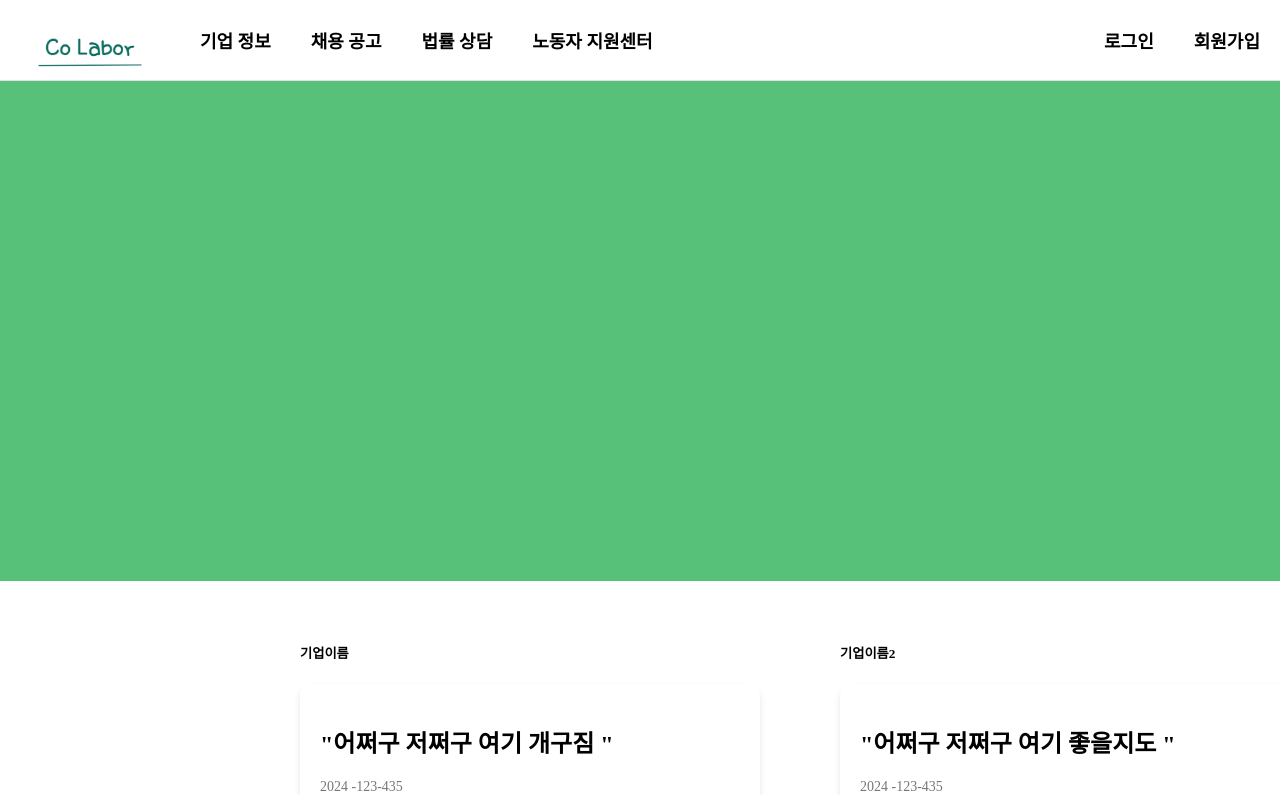
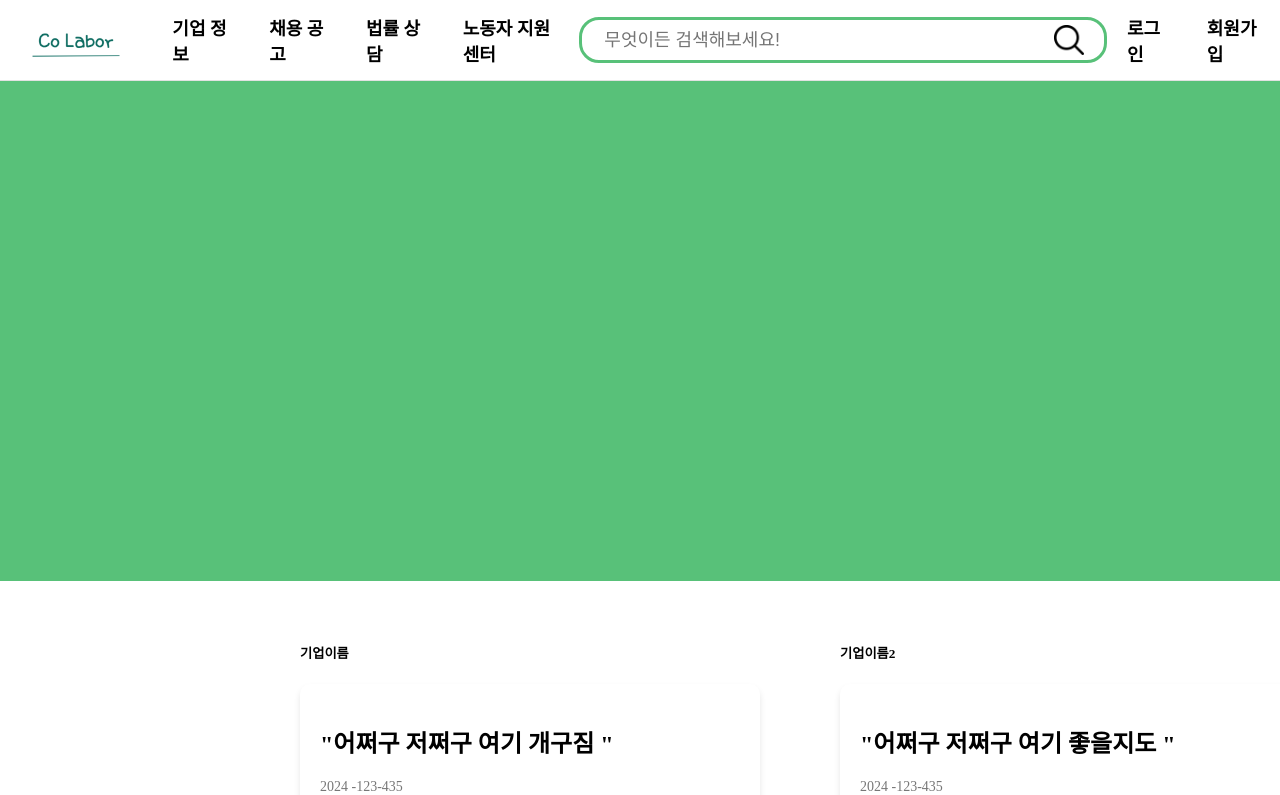
Before and after one commit to Co-Labor-Project/Co-Labor-FE, a React (Vite) app: page / in a window 1280 px wide. Shown: the top 795 px of the page. Built offline with nearby package versions, Linux system fonts and the light colour scheme; the HTML template or start-up script is replaced by a standard one.

Commit message:
feat: search Box UI implement and searchPage Route

```diff
--- a/src/App.jsx
+++ b/src/App.jsx
@@ -15,7 +15,7 @@ function App() {
         <Route path="/JobNotice" element={<JobNotice />} />
         <Route path="/IegalAdvice" element={<IegalAdvice />} />
         <Route path="/Support" element={<Support />} />
-        <Route path="/Search" element={<Search />} />
+        <Route path="/Search/:keyword" element={<Search />} />
 
         <Route path="*" element={<Notfound />} />
       </Routes>
--- a/src/components/Header.jsx
+++ b/src/components/Header.jsx
@@ -4,9 +4,24 @@ import { useNavigate } from 'react-router-dom';
 import './css/Header.css';
 import CompanyInfo from './Dropdown/CompanyInfo';
 import JobNotice from './Dropdown/JobNotice';
+import { useState } from 'react';
+import searchIcon from '../assets/search_icon.png';
 const Header = () => {
   const nav = useNavigate();
+  const [searchKeyword, setSearchKeyword] = useState('');
 
+  const changeInput = (e) => {
+    setSearchKeyword(e.target.value);
+  };
+  const searchHandler = () => {
+    nav(`/search/${searchKeyword}`);
+    setSearchKeyword('');
+  };
+  const keyHandler = (e) => {
+    if (e.keyCode === 13) {
+      searchHandler();
+    }
+  };
   return (
     <div className="Header">
       <div className="logo" onClick={() => nav('/')}></div>
@@ -14,6 +29,20 @@ const Header = () => {
       <div onClick={() => nav('/JobNotice')}>채용 공고</div>
       <div onClick={() => nav('/IegalAdvice')}>법률 상담</div>
       <div onClick={() => nav('/Support')}>노동자 지원센터</div>
+      <div className="searchBox">
+        <input
+          type="text"
+          className="searchBoxInner"
+          placeholder="무엇이든 검색해보세요!"
+          onChange={changeInput}
+          onKeyDown={keyHandler}
+        />
+        <img
+          className="searchBoxIcon"
+          src={searchIcon}
+          onClick={searchHandler}
+        />
+      </div>
       <div className="right-child">
         <div>로그인</div>
       </div>
--- a/src/components/css/Header.css
+++ b/src/components/css/Header.css
@@ -30,3 +30,33 @@
 .Header > .right-child {
   margin-left: auto;
 }
+
+.searchBox {
+  border: 3px solid #58c179;
+  width: 600px;
+  height: 40px;
+  border-radius: 20px;
+  margin: auto;
+}
+
+.searchBox:focus-within {
+  border: 4px solid #a1e2a1;
+  width: 800px;
+  height: 50px;
+}
+
+.searchBoxInner {
+  border: none;
+  width: 100%;
+  font-size: 18px;
+}
+.searchBoxInner:focus {
+  outline: none;
+}
+
+.searchBoxIcon {
+  height: 30px;
+  width: 30px;
+  margin: auto;
+  z-index: 1px;
+}
--- a/src/components/css/RecentReviewItem.css
+++ b/src/components/css/RecentReviewItem.css
@@ -34,5 +34,5 @@
 }
 
 .moreBtn:hover {
-  background-color: #63e65a;
+  background-color: #72dc72;
 }
--- a/src/pages/Search.jsx
+++ b/src/pages/Search.jsx
@@ -6,6 +6,7 @@ const Search = () => {
   return (
     <div>
       <Header />
+      <h1>검색했을 때 페이지</h1>
       <Footer />
     </div>
   );
```
Also changed, not shown: src/assets/search_icon.png (added).
